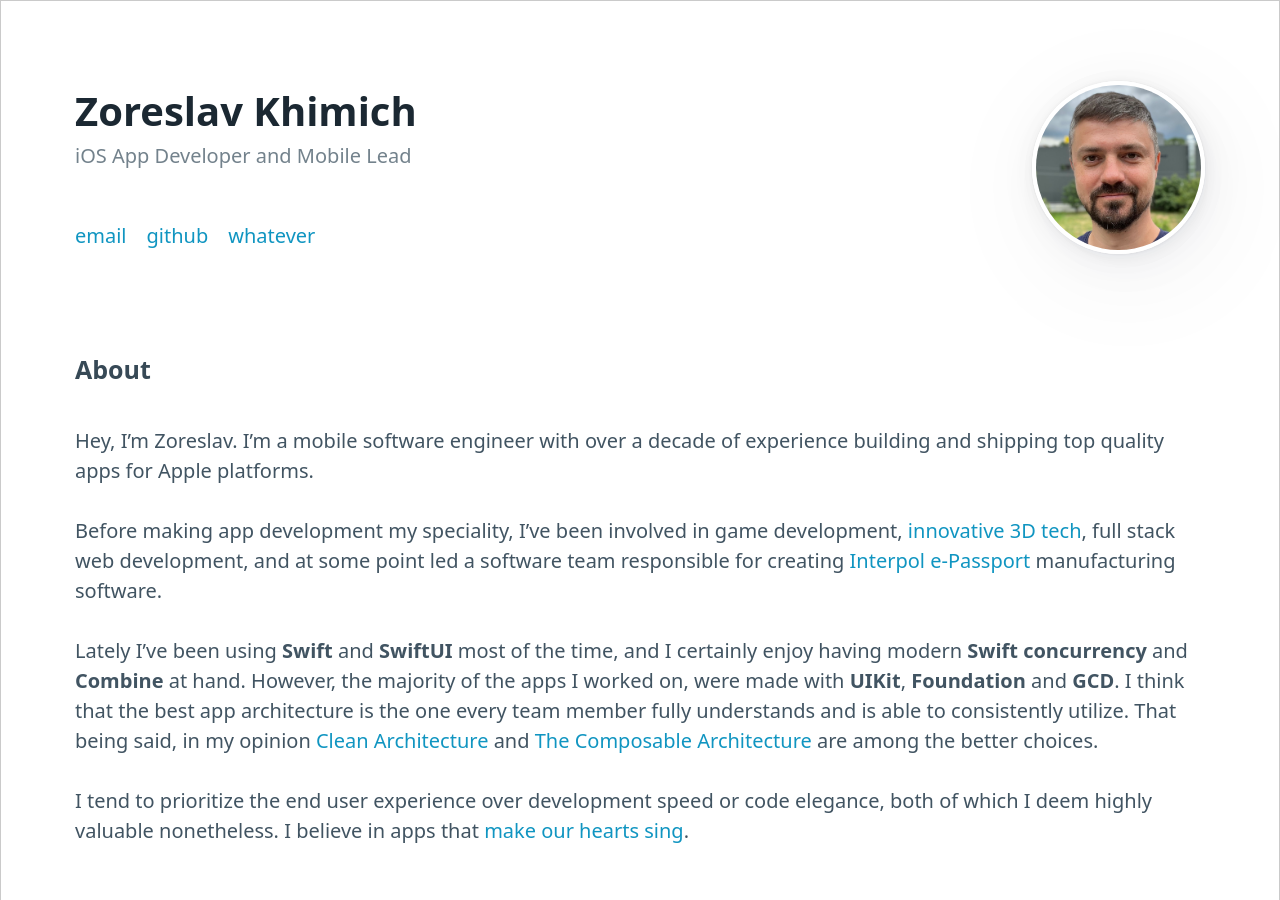
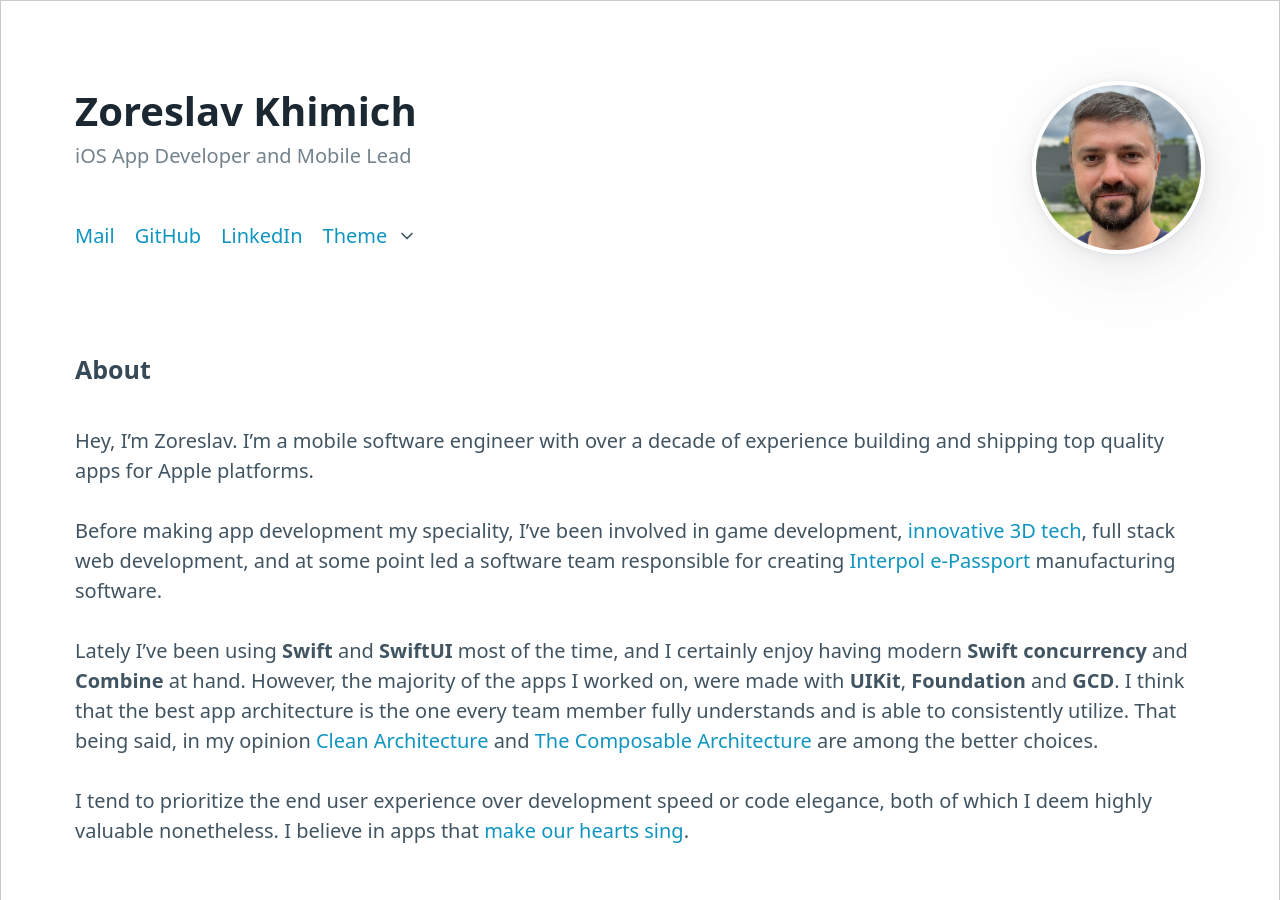
Before and after one commit to zrxq/zrxq.github.io, a Jekyll site: the page built from index.md, in a window 1280 px wide and 900 px high. Built offline with Jekyll 4.4.1, drawn with Linux system fonts in a browser that asks for light colours.

Commit message:
add: nav contacts, theme switcher

```diff
--- a/_config.yml
+++ b/_config.yml
@@ -26,4 +26,5 @@ description: >- # this means to ignore newlines until "baseurl:"
   Google search results) and in your feed.xml site description.
 baseurl: ""
 url: ""
-github_username:  zrxq
+github_username: zrxq
+linkedin_username: zoreslav
--- a/_layouts/profile.html
+++ b/_layouts/profile.html
@@ -10,9 +10,20 @@ layout: default
 </hgroup>
 	<nav>
 		<ul>
-			<li><a href="#">email</a></li>
-			<li><a href="#">github</a></li>
-			<li><a href="#">whatever</a></li>
+			<li><a href="mailto:{{ site.email }}">Mail</a></li>
+			<li><a href="https://github.com/{{ site.github_username }}">GitHub</a></li>
+			<li><a href="https://linkedin.com/in/{{ site.linkedin_username }}">LinkedIn</a></li>
+			<li>
+			<details role="list" dir="rtl">
+			  <summary aria-haspopup="listbox" role="link">Theme</summary>
+			  <ul role="listbox">
+			    <li><a href="#" data-theme-switcher="auto">Auto</a></li>
+			    <li><a href="#" data-theme-switcher="light">Light</a></li>
+			    <li><a href="#" data-theme-switcher="dark">Dark</a></li>
+			  </ul>
+			</details>
+			</li>
+
 		</ul>
 	</nav>
 </section>
```
